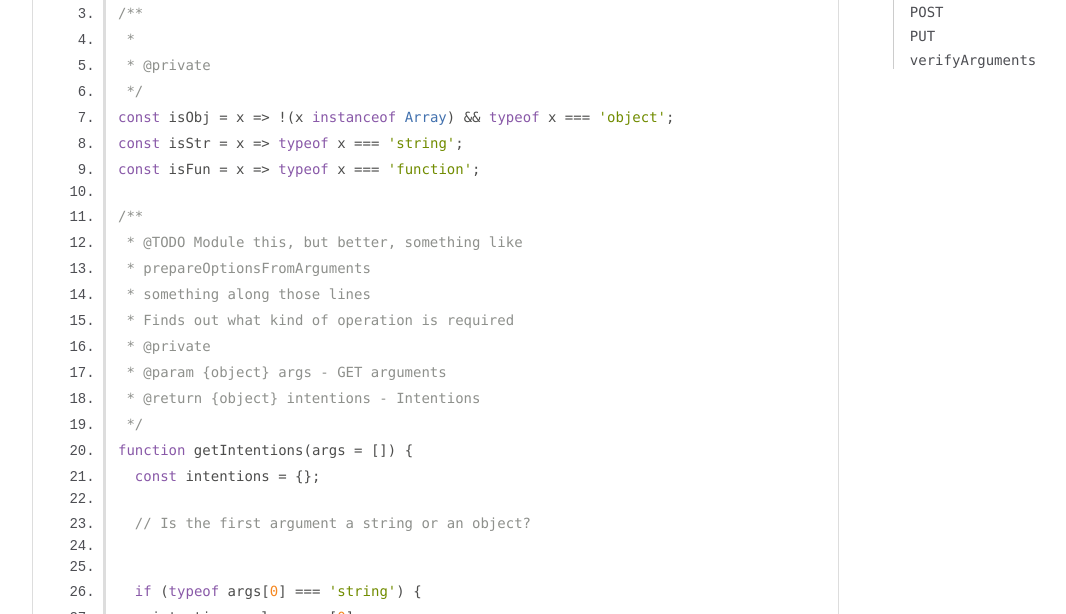
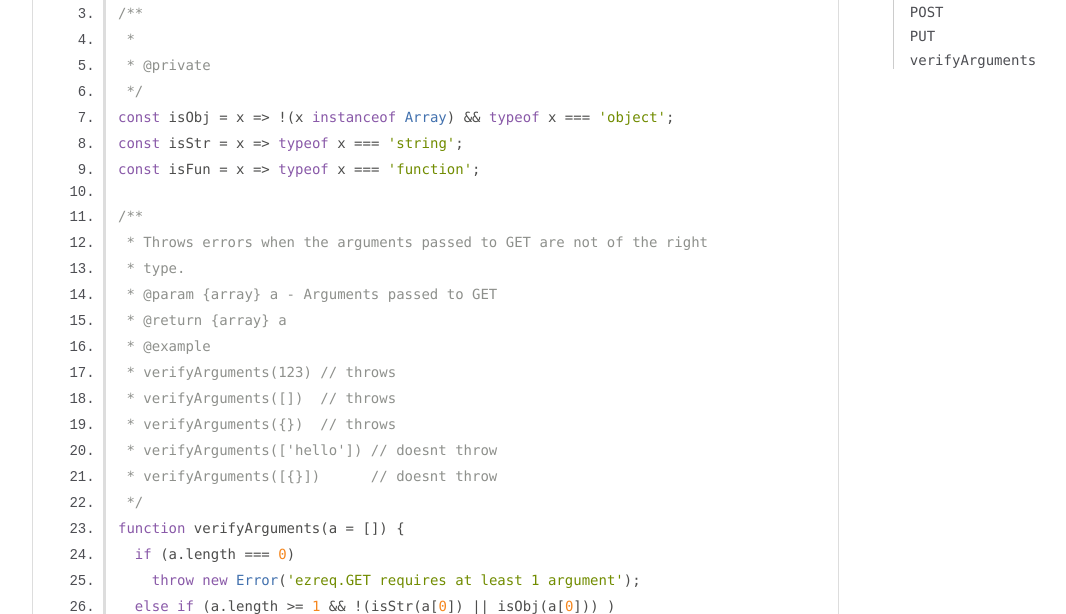
Before and after one commit to opensoars/ezreq, a website: page doc/jsdoc/GET_index.js.html in a window 1280 px wide. Shown: the part 186-800 px from the top of the page, without its empty margins (0-1066 px from the left). Drawn offline with Linux system fonts and the light colour scheme.

Commit message:
Coverage + doc

```diff
--- a/doc/jsdoc/GET_index.js.html
+++ b/doc/jsdoc/GET_index.js.html
@@ -35,36 +35,6 @@
 const isObj = x => !(x instanceof Array) &amp;&amp; typeof x === 'object';
 const isStr = x => typeof x === 'string';
 const isFun = x => typeof x === 'function';
-
-/**
- * @TODO Module this, but better, something like
- * prepareOptionsFromArguments
- * something along those lines
- * Finds out what kind of operation is required
- * @private
- * @param {object} args - GET arguments
- * @return {object} intentions - Intentions
- */
-function getIntentions(args = []) {
-  const intentions = {};
-
-  // Is the first argument a string or an object?
-
-
-  if (typeof args[0] === 'string') {
-    intentions.url = args[0];
-  }
-
-  if (isObj(args[0])) {
-    intentions.options = args[0];
-  }
-  else if (isObj[1]) {
-    intentions.options = args[1];
-  }
-
-  return intentions
-}
-
 
 /**
  * Throws errors when the arguments passed to GET are not of the right
@@ -158,7 +128,7 @@ module.exports = function GET() {
 <br class="clear">
 
 <footer>
-    Documentation generated by <a href="https://github.com/jsdoc3/jsdoc">JSDoc 3.4.3</a> on Wed Feb 01 2017 16:14:34 GMT+0100 (CET)
+    Documentation generated by <a href="https://github.com/jsdoc3/jsdoc">JSDoc 3.4.3</a> on Wed Feb 01 2017 16:20:28 GMT+0100 (CET)
 </footer>
 
 <script> prettyPrint(); </script>
```
Also changed, not shown: doc/jsdoc/DELETE_index.js.html (+1 -1 lines), doc/jsdoc/POST_index.js.html (+1 -1 lines), doc/jsdoc/PUT_index.js.html (+1 -1 lines), doc/jsdoc/global.html (+2 -2 lines), doc/jsdoc/index.html (+1 -1 lines), doc/jsdoc/index.js.html (+1 -1 lines).
